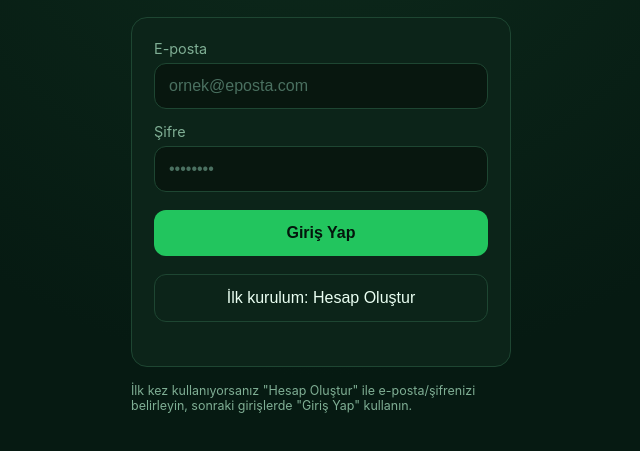
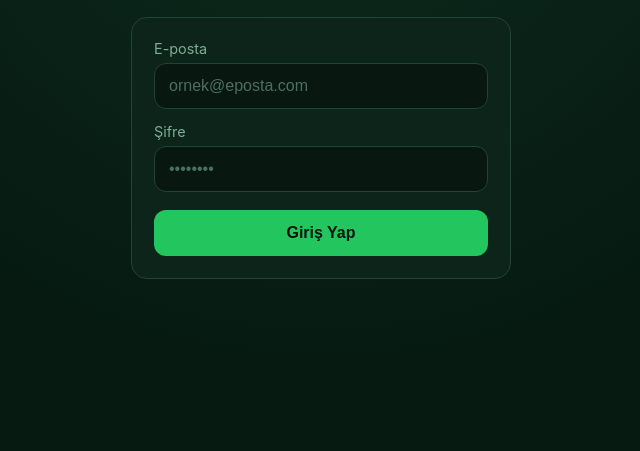
Before and after one commit to xmifrmx/rss, a website: page index.html in a window 1280 px wide. Shown: the part 143-594 px from the top of the page, without its empty margins (319-959 px from the left). Drawn offline with nearby package versions, Linux system fonts and the light colour scheme.

Commit message:
Remove signup button and error message from login
Removed signup button and related instructions from the login section.

```diff
--- a/index.html
+++ b/index.html
@@ -105,12 +105,7 @@
     <label>Şifre</label>
     <input id="login-password" type="password" placeholder="••••••••" />
     <button id="login-btn">Giriş Yap</button>
-    <button id="signup-btn" class="secondary">İlk kurulum: Hesap Oluştur</button>
-    <div class="error" id="login-error"></div>
-  </div>
-  <p class="hint">İlk kez kullanıyorsanız "Hesap Oluştur" ile e-posta/şifrenizi belirleyin, sonraki girişlerde "Giriş Yap" kullanın.</p>
 </div>
-
 <div id="app" class="wrap hidden">
   <div class="topbar">
     <div>
```
